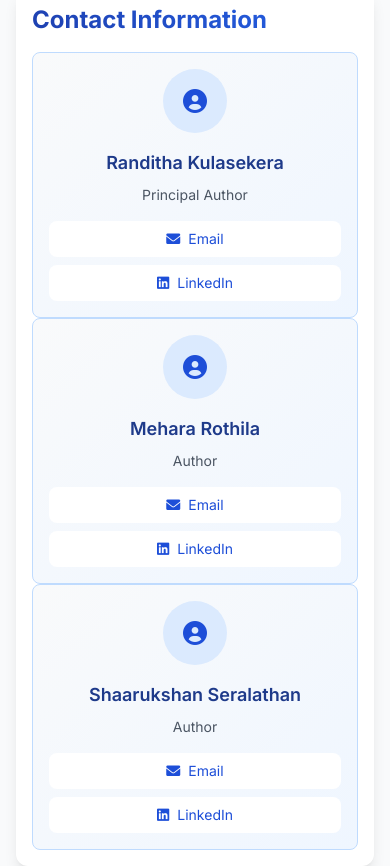
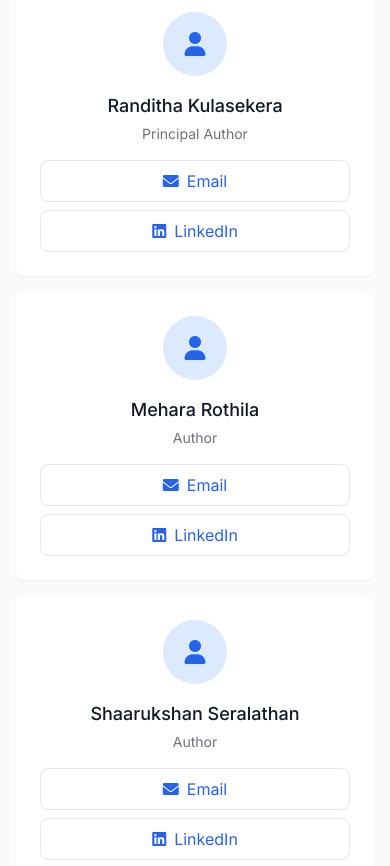
Before and after one commit to mehara-rothila/fraud-detect, a plain HTML site: page index.html in a window 390 px wide. Shown: the part 6697-7563 px from the top of the page. Drawn offline with nearby package versions, Linux system fonts and the light colour scheme.

Commit message:
Update contact section layout and improve mobile responsiveness

```diff
--- a/index.html
+++ b/index.html
@@ -652,50 +652,41 @@
                 </div>
             </div>
         </section>
-
         <!-- Contact Section -->
-        <section id="contact" class="mb-8 sm:mb-12 bg-white rounded-xl shadow-lg p-4 sm:p-8 transform hover:shadow-xl transition-all duration-300">
-            <h2 class="text-2xl sm:text-3xl font-bold mb-4 sm:mb-6 gradient-text">Contact Information</h2>
-
-            <div class="grid grid-cols-1 sm:grid-cols-2 lg:grid-cols-3 gap-4 sm:gap-8">
+<section id="contact" class="mb-8 sm:mb-12">
+    <div class="grid grid-cols-1 gap-4 sm:gap-8 max-w-4xl mx-auto">
         <!-- Principal Author -->
-                <div class="bg-gradient-to-br from-gray-50 to-blue-50 p-4 sm:p-6 rounded-lg border border-blue-200">
-                    <div class="text-center mb-4">
-                        <div class="w-16 h-16 sm:w-20 sm:h-20 mx-auto bg-blue-100 rounded-full flex items-center justify-center">
-                            <i class="fas fa-user-circle text-2xl sm:text-3xl text-blue-700"></i>
+        <div class="bg-white rounded-lg shadow-sm p-6 flex flex-col items-center">
+            <div class="w-16 h-16 bg-blue-100 rounded-full flex items-center justify-center mb-4">
+                <i class="fas fa-user text-2xl text-blue-600"></i>
             </div>
-                    </div>
-                    <h3 class="text-lg sm:text-xl font-semibold text-center text-blue-900 mb-2">Randitha Kulasekera</h3>
-                    <p class="text-sm text-center text-gray-600 mb-4">Principal Author</p>
-                    <div class="space-y-2">
-                        <a href="mailto:bharkula3@gmail.com" class="flex items-center justify-center px-4 py-2 bg-white rounded-lg text-blue-700 hover:bg-blue-50 transition-colors text-sm sm:text-base">
+            <h3 class="text-lg font-medium text-gray-900 mb-1">Randitha Kulasekera</h3>
+            <p class="text-sm text-gray-500 mb-4">Principal Author</p>
+            <div class="w-full space-y-2">
+                <a href="mailto:bharkula3@gmail.com" class="flex items-center justify-center px-4 py-2 w-full bg-white border border-gray-200 rounded-lg text-blue-600 hover:bg-blue-50 transition-colors">
                     <i class="fas fa-envelope mr-2"></i>
                     Email
                 </a>
-                        <a href="https://linkedin.com/in/randitha" target="_blank" class="flex items-center justify-center px-4 py-2 bg-white rounded-lg text-blue-700 hover:bg-blue-50 transition-colors text-sm sm:text-base">
+                <a href="https://linkedin.com/in/randitha" target="_blank" class="flex items-center justify-center px-4 py-2 w-full bg-white border border-gray-200 rounded-lg text-blue-600 hover:bg-blue-50 transition-colors">
                     <i class="fab fa-linkedin mr-2"></i>
                     LinkedIn
                 </a>
             </div>
         </div>
 
-                <!-- Add other team members similarly -->
+        <!-- Author 2 -->
+        <div class="bg-white rounded-lg shadow-sm p-6 flex flex-col items-center">
+            <div class="w-16 h-16 bg-blue-100 rounded-full flex items-center justify-center mb-4">
+                <i class="fas fa-user text-2xl text-blue-600"></i>
             </div>
-            <!-- Author 2 -->
-<div class="bg-gradient-to-br from-gray-50 to-blue-50 p-4 sm:p-6 rounded-lg border border-blue-200">
-    <div class="text-center mb-4">
-        <div class="w-16 h-16 sm:w-20 sm:h-20 mx-auto bg-blue-100 rounded-full flex items-center justify-center">
-            <i class="fas fa-user-circle text-2xl sm:text-3xl text-blue-700"></i>
-        </div>
-    </div>
-    <h3 class="text-lg sm:text-xl font-semibold text-center text-blue-900 mb-2">Mehara Rothila</h3>
-    <p class="text-sm text-center text-gray-600 mb-4">Author</p>
-    <div class="space-y-2">
-        <a href="mailto:rothila92@gmail.com" class="flex items-center justify-center px-4 py-2 bg-white rounded-lg text-blue-700 hover:bg-blue-50 transition-colors text-sm sm:text-base">
+            <h3 class="text-lg font-medium text-gray-900 mb-1">Mehara Rothila</h3>
+            <p class="text-sm text-gray-500 mb-4">Author</p>
+            <div class="w-full space-y-2">
+                <a href="mailto:rothila92@gmail.com" class="flex items-center justify-center px-4 py-2 w-full bg-white border border-gray-200 rounded-lg text-blue-600 hover:bg-blue-50 transition-colors">
                     <i class="fas fa-envelope mr-2"></i>
                     Email
                 </a>
-        <a href="https://linkedin.com/in/mehara-rothila-6956a2255" target="_blank" class="flex items-center justify-center px-4 py-2 bg-white rounded-lg text-blue-700 hover:bg-blue-50 transition-colors text-sm sm:text-base">
+                <a href="https://linkedin.com/in/mehara-rothila-6956a2255" target="_blank" class="flex items-center justify-center px-4 py-2 w-full bg-white border border-gray-200 rounded-lg text-blue-600 hover:bg-blue-50 transition-colors">
                     <i class="fab fa-linkedin mr-2"></i>
                     LinkedIn
                 </a>
@@ -703,26 +694,30 @@
         </div>
 
         <!-- Author 3 -->
-<div class="bg-gradient-to-br from-gray-50 to-blue-50 p-4 sm:p-6 rounded-lg border border-blue-200">
-    <div class="text-center mb-4">
-        <div class="w-16 h-16 sm:w-20 sm:h-20 mx-auto bg-blue-100 rounded-full flex items-center justify-center">
-            <i class="fas fa-user-circle text-2xl sm:text-3xl text-blue-700"></i>
+        <div class="bg-white rounded-lg shadow-sm p-6 flex flex-col items-center">
+            <div class="w-16 h-16 bg-blue-100 rounded-full flex items-center justify-center mb-4">
+                <i class="fas fa-user text-2xl text-blue-600"></i>
             </div>
-    </div>
-    <h3 class="text-lg sm:text-xl font-semibold text-center text-blue-900 mb-2">Shaarukshan Seralathan</h3>
-    <p class="text-sm text-center text-gray-600 mb-4">Author</p>
-    <div class="space-y-2">
-        <a href="mailto:rukshs06.vgo@gmail.com" class="flex items-center justify-center px-4 py-2 bg-white rounded-lg text-blue-700 hover:bg-blue-50 transition-colors text-sm sm:text-base">
+            <h3 class="text-lg font-medium text-gray-900 mb-1">Shaarukshan Seralathan</h3>
+            <p class="text-sm text-gray-500 mb-4">Author</p>
+            <div class="w-full space-y-2">
+                <a href="mailto:rukshs06.vgo@gmail.com" class="flex items-center justify-center px-4 py-2 w-full bg-white border border-gray-200 rounded-lg text-blue-600 hover:bg-blue-50 transition-colors">
                     <i class="fas fa-envelope mr-2"></i>
                     Email
                 </a>
-        <a href="https://linkedin.com/in/ruksh" target="_blank" class="flex items-center justify-center px-4 py-2 bg-white rounded-lg text-blue-700 hover:bg-blue-50 transition-colors text-sm sm:text-base">
+                <a href="https://linkedin.com/in/ruksh" target="_blank" class="flex items-center justify-center px-4 py-2 w-full bg-white border border-gray-200 rounded-lg text-blue-600 hover:bg-blue-50 transition-colors">
                     <i class="fab fa-linkedin mr-2"></i>
                     LinkedIn
                 </a>
             </div>
         </div>
-        </section><!-- Footer -->
+    </div>
+</section>
+
+
+
+
+        <!-- Footer -->
         <footer class="bg-gray-900 text-white py-8 sm:py-12">
             <div class="max-w-7xl mx-auto px-4 sm:px-6 lg:px-8">
                 <div class="text-center">
```
Lines whose indentation alone changed are shown as unchanged.
